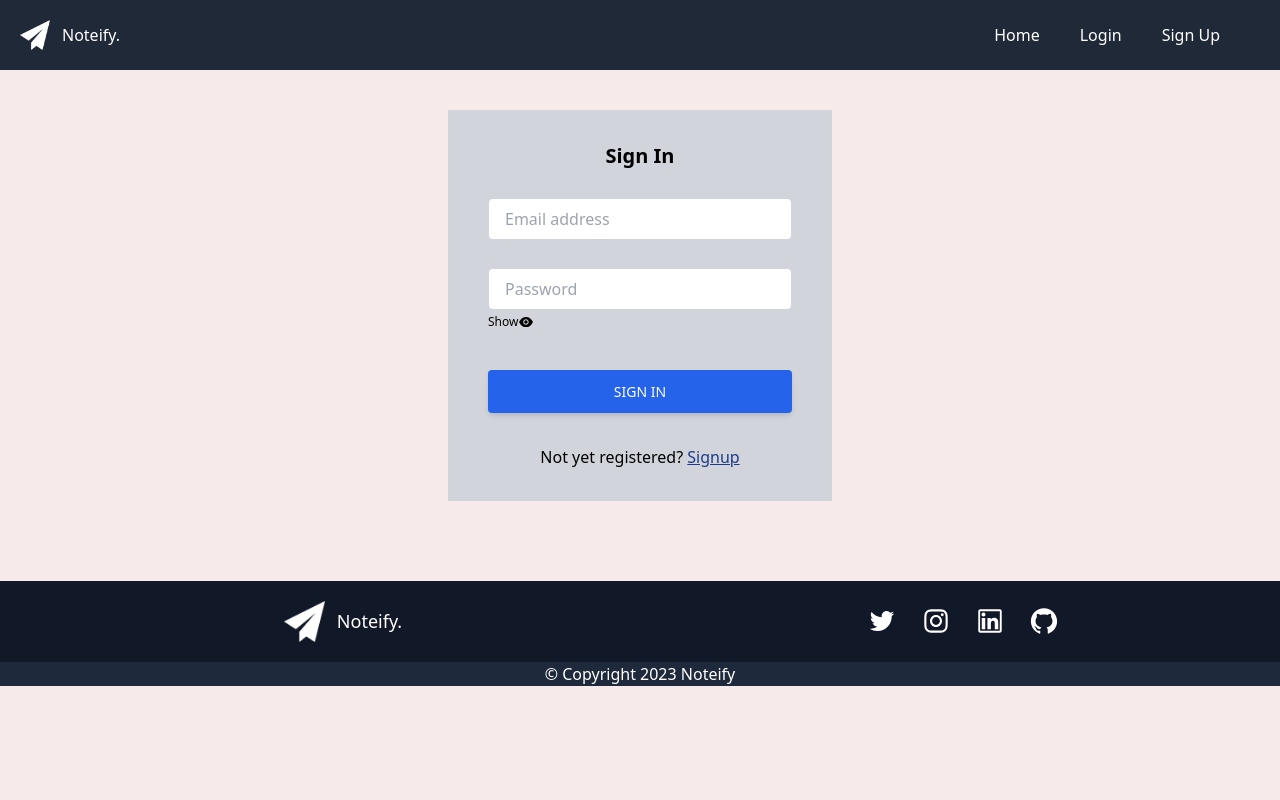
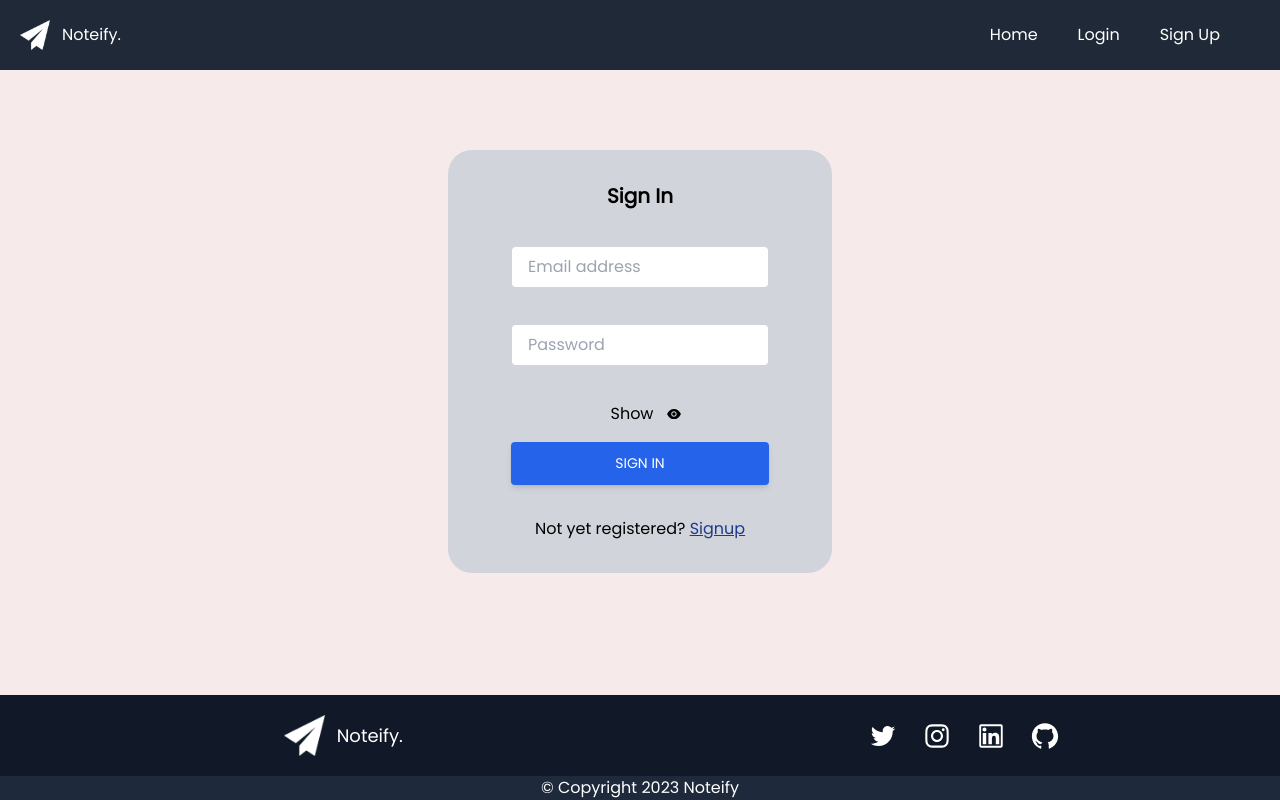
Before and after one commit to sikehish/Noteify, a React (Vite) app in the folder frontend/: page /login in a window 1280 px wide. Built offline with nearby package versions, Linux system fonts and the light colour scheme.

Commit message:
Chnages made in frontend

```diff
--- a/frontend/index.html
+++ b/frontend/index.html
@@ -2,7 +2,7 @@
 <html lang="en">
   <head>
     <meta charset="UTF-8" />
-    <link rel="icon" type="image/svg+xml" href="/vite.svg" />
+    <!-- <link rel="icon" type="image/svg+xml" href="/vite.svg" /> -->
     <meta name="viewport" content="width=device-width, initial-scale=1.0" />
     <link
       rel="icon"
--- a/frontend/package.json
+++ b/frontend/package.json
@@ -9,9 +9,12 @@
     "preview": "vite preview"
   },
   "dependencies": {
+    "draft-js": "^0.11.7",
     "html-react-parser": "^3.0.8",
+    "install": "^0.13.0",
     "react": "^18.2.0",
     "react-dom": "^18.2.0",
+    "react-draft-wysiwyg": "^1.15.0",
     "react-icons": "^4.7.1",
     "react-router-dom": "^6.8.1",
     "tailwind-scrollbar-hide": "^1.1.7"
--- a/frontend/src/App.tsx
+++ b/frontend/src/App.tsx
@@ -14,7 +14,7 @@ function App() {
   const { state } = useAuthContext();
 
   return (
-    <div>
+    <div className="font-poppins">
       <BrowserRouter>
         <Navbar />
         <Routes>
--- a/frontend/src/Auth/Login.tsx
+++ b/frontend/src/Auth/Login.tsx
@@ -28,7 +28,7 @@ export default function Login() {
   return (
     <form
       onSubmit={handleSubmit}
-      className="auth-form flex-col justify-center items-center text-center mr-auto ml-auto mt-10 px-10 py-8 min-w-[10%] max-w-[30%] bg-gray-300"
+      className="auth-form rounded-3xl flex-col justify-center items-center text-center mr-auto ml-auto mt-20 px-5 py-8 min-w-[10%] max-w-[30%] bg-gray-300"
     >
       <h3 className="font-bold text-xl mb-7 text-center">Sign In</h3>
       {/* <label htmlFor="em">Email</label> */}
@@ -37,7 +37,7 @@ export default function Login() {
         id="em"
         onChange={(e) => setEmail(e.target.value)}
         value={email}
-        className="form-control block w-[100%] mx-auto px-4 py-2 text-base font-normal text-gray-700 bg-white bg-clip-padding border border-solid border-gray-300 rounded transition ease-in-out m-0 focus:text-gray-700 focus:bg-white focus:border-blue-600 focus:outline-none my-7"
+        className="form-control block w-[75%] mx-auto px-4 py-2 text-base font-normal text-gray-700 bg-white bg-clip-padding border border-solid border-gray-300 rounded transition ease-in-out m-0 focus:text-gray-700 focus:bg-white focus:border-blue-600 focus:outline-none my-9"
         placeholder="Email address"
       />
       {/* <label htmlFor="pw">Password</label> */}
@@ -46,29 +46,29 @@ export default function Login() {
         id="pw"
         onChange={(e) => setPw(e.target.value)}
         value={pw}
-        className="form-control block w-[100%] mx-auto px-4 py-2 text-base font-normal text-gray-700 bg-white bg-clip-padding border border-solid border-gray-300 rounded transition ease-in-out m-0 focus:text-gray-700 focus:bg-white focus:border-blue-600 focus:outline-none mb-0"
+        className="form-control block w-[75%] mx-auto px-4 py-2 text-base font-normal text-gray-700 bg-white bg-clip-padding border border-solid border-gray-300 rounded transition ease-in-out m-0 focus:text-gray-700 focus:bg-white focus:border-blue-600 focus:outline-none my-9"
         placeholder="Password"
       />{" "}
       {passwordShown ? (
-        <div className="text-center flex justify-start items-start align-middle m-0 p-0 mt-1 mb-4">
-          <span className="text-xs">Hide</span>
+        <div className="text-center flex justify-center items-center align-middle m-0 p-0 mt-1 mb-4">
+          <span className="px-3">Hide</span>
           <AiFillEyeInvisible
-            className="mb-6 text-center mx-0"
+            className=""
             onClick={togglePassword}
           />
         </div>
       ) : (
-        <div className="text-center flex justify-start items-start align-middle m-0 p-0 mt-1 mb-4">
-          <span className="text-xs">Show</span>
+        <div className="text-center flex justify-center items-center align-middle m-0 p-0 mt-1 mb-4">
+          <span className="px-3">Show</span>
           <AiFillEye
-            className="mb-6 text-center mx-0"
+            className=""
             onClick={togglePassword}
           />
         </div>
       )}
       <button
         disabled={isLoading}
-        className="inline-block px-7 py-3 bg-blue-600 text-white font-medium text-sm leading-snug uppercase rounded shadow-md hover:bg-blue-700 hover:shadow-lg focus:bg-blue-700 focus:shadow-lg focus:outline-none focus:ring-0 active:bg-blue-800 active:shadow-lg transition duration-150 ease-in-out w-full mb-8"
+        className="inline-block px-7 py-3 w-[75%] bg-blue-600 text-white font-medium text-sm leading-snug uppercase rounded shadow-md hover:bg-blue-700 hover:shadow-lg focus:bg-blue-700 focus:shadow-lg focus:outline-none focus:ring-0 active:bg-blue-800 active:shadow-lg transition duration-150 ease-in-out mb-8"
         type="submit"
       >
         Sign In
--- a/frontend/src/Auth/Signup.tsx
+++ b/frontend/src/Auth/Signup.tsx
@@ -39,30 +39,30 @@ export function Signup() {
   return (
     <form
       onSubmit={handleSubmit}
-      className="auth-form flex-col justify-center items-center text-center mr-auto ml-auto mt-10 px-10 py-8 min-w-[10%] max-w-[30%] bg-gray-300"
+      className="auth-form rounded-3xl flex-col justify-center items-center text-center mr-auto ml-auto mt-20 px-5 py-8 min-w-[10%] max-w-[30%] bg-gray-300"
     >
       <h3 className="font-bold text-xl mb-7 text-center">Sign Up</h3>
       <input
         type="email"
         ref={mailRef}
-        className="form-control block w-[100%] mx-auto px-4 py-2 text-base font-normal text-gray-700 bg-white bg-clip-padding border border-solid border-gray-300 rounded transition ease-in-out m-0 focus:text-gray-700 focus:bg-white focus:border-blue-600 focus:outline-none my-7"
+        className="form-control block w-[75%] mx-auto px-4 py-2 text-base font-normal text-gray-700 bg-white bg-clip-padding border border-solid border-gray-300 rounded transition ease-in-out m-0 focus:text-gray-700 focus:bg-white focus:border-blue-600 focus:outline-none my-9"
         placeholder="Email address"
       />
       <input
         type="password"
         ref={pwRef}
-        className="form-control block w-[100%] mx-auto px-4 py-2 text-base font-normal text-gray-700 bg-white bg-clip-padding border border-solid border-gray-300 rounded transition ease-in-out m-0 focus:text-gray-700 focus:bg-white focus:border-blue-600 focus:outline-none my-7"
+        className="form-control block w-[75%] mx-auto px-4 py-2 text-base font-normal text-gray-700 bg-white bg-clip-padding border border-solid border-gray-300 rounded transition ease-in-out m-0 focus:text-gray-700 focus:bg-white focus:border-blue-600 focus:outline-none my-9"
         placeholder="Password"
       />
       <input
         type="password"
         ref={cpwRef}
-        className="form-control block w-[100%] mx-auto px-4 py-2 text-base font-normal text-gray-700 bg-white bg-clip-padding border border-solid border-gray-300 rounded transition ease-in-out m-0 focus:text-gray-700 focus:bg-white focus:border-blue-600 focus:outline-none my-7"
+        className="form-control block w-[75%]  mx-auto px-4 py-2 text-base font-normal text-gray-700 bg-white bg-clip-padding border border-solid border-gray-300 rounded transition ease-in-out m-0 focus:text-gray-700 focus:bg-white focus:border-blue-600 focus:outline-none my-9"
         placeholder="Confirm Password"
       />
       <button
         disabled={isLoading!}
-        className="inline-block px-7 py-3 bg-blue-600 text-white font-medium text-sm leading-snug uppercase rounded shadow-md hover:bg-blue-700 hover:shadow-lg focus:bg-blue-700 focus:shadow-lg focus:outline-none focus:ring-0 active:bg-blue-800 active:shadow-lg transition duration-150 ease-in-out w-full mb-8"
+        className="inline-block px-7 py-3 w-[80%] bg-blue-600 text-white font-medium text-sm leading-snug uppercase rounded shadow-md hover:bg-blue-700 hover:shadow-lg focus:bg-blue-700 focus:shadow-lg focus:outline-none focus:ring-0 active:bg-blue-800 active:shadow-lg transition duration-150 ease-in-out mb-8"
         type="submit"
       >
         Sign Up
--- a/frontend/src/Home.tsx
+++ b/frontend/src/Home.tsx
@@ -3,7 +3,7 @@ import logo from "./assets/postit.png";
 
 function Home() {
   return (
-    <div className="pt-12">
+    <div className="pt-12 w-full h-full font-poppins pb-8">
       <section className="flex justify-evenly items-center m-6">
         <div className="flex-col text-center justify-center items-start">
           <h1 className="p-5 pb-3 text-3xl">
@@ -12,7 +12,7 @@ function Home() {
               Noteify.
             </span>
           </h1>
-          <p className="p-5 text-lg">Your one stop shop for the student you.</p>
+          <p className="p-5 text-lg ">Your one stop shop for the student you.</p>
         </div>
         <div className="w-[25%] m-6">
           <img className="block object-cover" src={logo} alt="Noteify" />
--- a/frontend/src/Notes/Note.tsx
+++ b/frontend/src/Notes/Note.tsx
@@ -80,9 +80,9 @@ function Note({
           Title incomplete!
         </div>
       )}
-      <h4
+      <div
         id="contenteditablediv"
-        contentEditable="plaintext-only"
+        contentEditable="true"
         onInput={(e) => {
           console.log("Text inside div", e.currentTarget.innerText);
           setDescription(e.currentTarget.innerText!);
@@ -90,10 +90,10 @@ function Note({
         // autoFocus
         //  onFocus={e => e.currentTarget.select()}
         suppressContentEditableWarning={true}
-        className="text-sm p-2 m-2"
+        className="contentEdit text-sm p-2 m-2"
       >
         {description}
-      </h4>
+      </div>
       {/* <button onClick={deleteNote}>Delete</button> */}
     </div>
   );
--- a/frontend/src/index.css
+++ b/frontend/src/index.css
@@ -1,9 +1,38 @@
+@import url('https://fonts.googleapis.com/css2?family=Poppins&display=swap');
 @tailwind base;
 @tailwind components;
 @tailwind utilities;
 
+
+html {
+  /* height: 100vh;
+  padding: 0;
+  border: 0px solid;
+  margin: 0; */
+}
+
+
+
+.contentEdit {
+  white-space: pre-wrap;
+  word-wrap: break-word;
+  /* white-space: pre-wrap; */
+  /* word-break: break-word; */
+  -moz-user-select: text;
+  overflow: auto;
+}
+
 body {
   background-color: rgb(247, 234, 234);
+  /* border: solid; */
+  overflow-x: hidden;
+  /* min-height: 100vh; */
+}
+
+footer {
+  position: absolute;
+  bottom: 0;
+  width: 100%;
 }
 
 /* :root {
--- a/frontend/tailwind.config.cjs
+++ b/frontend/tailwind.config.cjs
@@ -2,7 +2,11 @@
 module.exports = {
   content: ["./index.html", "./src/**/*.{js,ts,jsx,tsx}"],
   theme: {
-    extend: {},
+    extend: {
+      fontFamily: {
+        'poppins': ['Poppins', 'sans-serif']
+      }
+    },
   },
   plugins: [require("tailwind-scrollbar-hide")],
 };
```
Also changed, not shown: frontend/src/App.css (line endings or trailing spaces), frontend/src/main.css (added), 1 other file (tests, documents, lock files or other folders).
